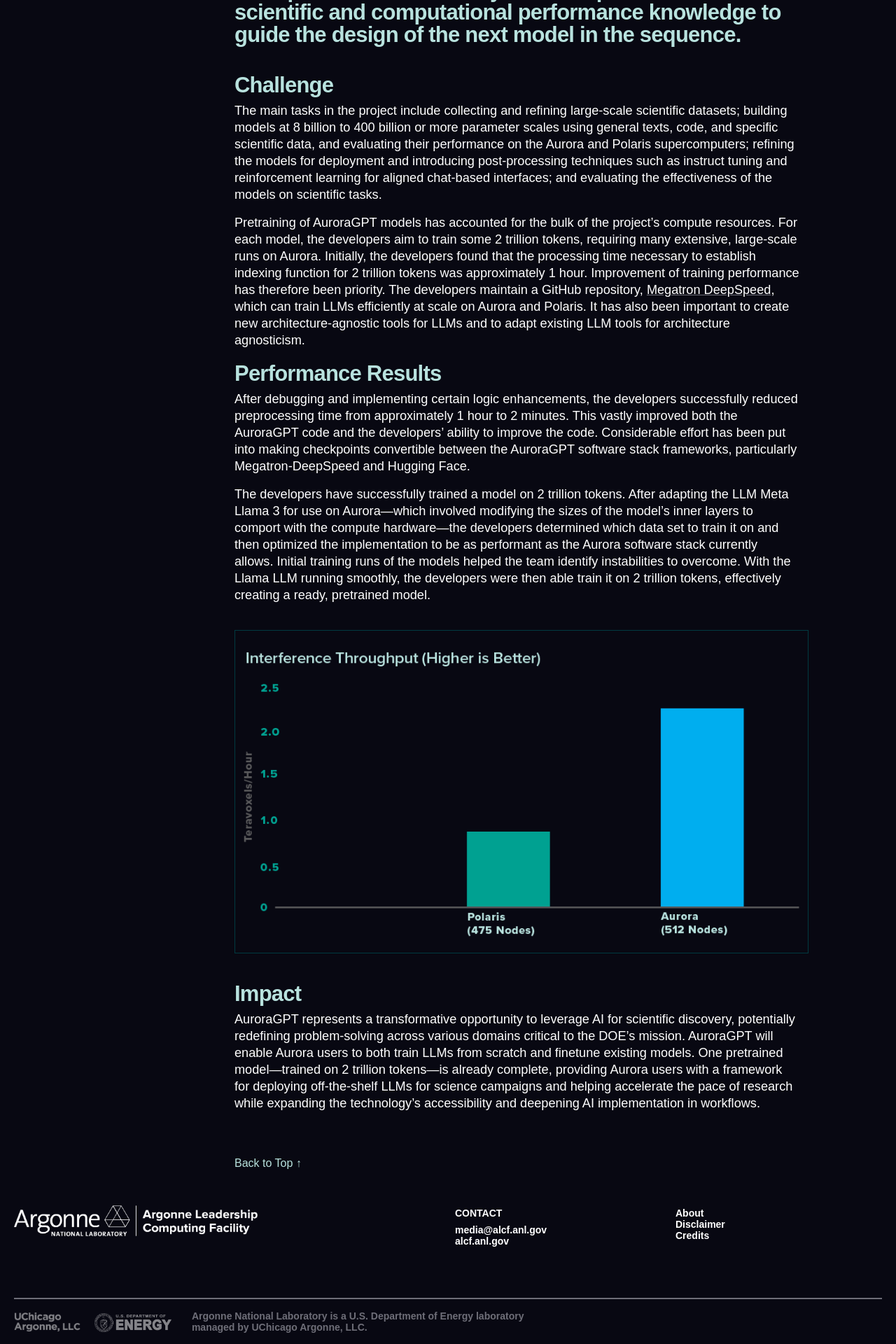
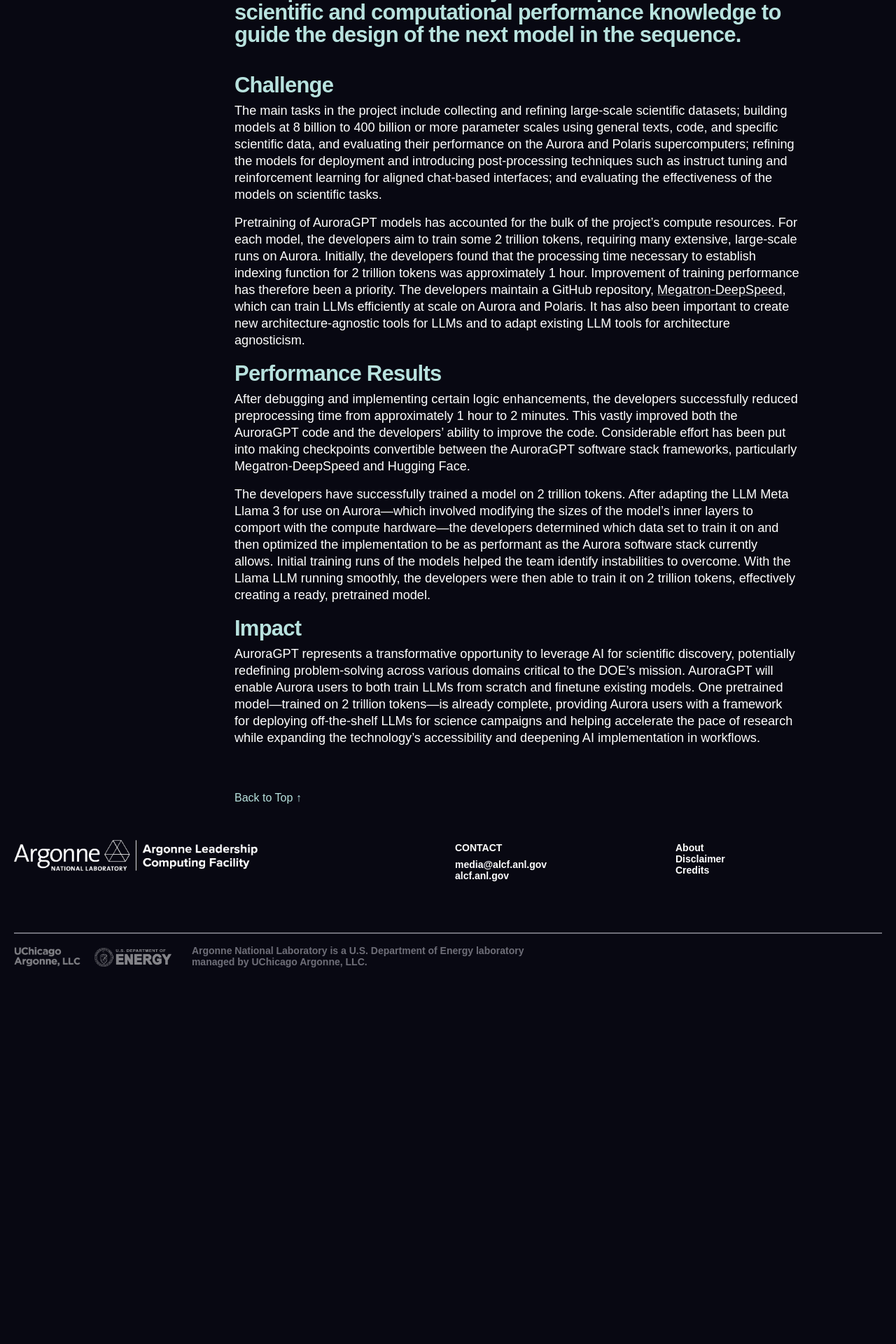
Before and after one commit to argonne-lcf/AR2024, a Jekyll site: the page built from _performancehighlights/auroragpt.md, in a window 1280 px wide. Shown: the part 1548-3468 px from the top of the page at 70% size. Built offline with Jekyll 4.4.1, drawn with Linux system fonts in a browser that asks for light colours; some web fonts are replaced.

Commit message:
Various small updates

```diff
--- a/_performancehighlights/auroragpt.md
+++ b/_performancehighlights/auroragpt.md
@@ -23,20 +23,16 @@
 ## Challenge
 The main tasks in the project include collecting and refining large-scale scientific datasets; building models at 8 billion to 400 billion or more parameter scales using general texts, code, and specific scientific data, and evaluating their performance on the Aurora and Polaris supercomputers; refining the models for deployment and introducing post-processing techniques such as instruct tuning and reinforcement learning for aligned chat-based interfaces; and evaluating the effectiveness of the models on scientific tasks.
 
-Pretraining of AuroraGPT models has accounted for the bulk of the project’s compute resources. For each model, the developers aim to train some 2 trillion tokens, requiring many extensive, large-scale runs on Aurora. Initially, the developers found that the processing time necessary to establish indexing function for 2 trillion tokens was approximately 1 hour. Improvement of training performance has therefore been priority. The developers maintain a GitHub repository, [Megatron DeepSpeed](https://github.com/argonne-lcf/Megatron-DeepSpeed), which can train LLMs efficiently at scale on Aurora and Polaris. It has also been important to create new architecture-agnostic tools for LLMs and to adapt existing LLM tools for architecture agnosticism.
+Pretraining of AuroraGPT models has accounted for the bulk of the project’s compute resources. For each model, the developers aim to train some 2 trillion tokens, requiring many extensive, large-scale runs on Aurora. Initially, the developers found that the processing time necessary to establish indexing function for 2 trillion tokens was approximately 1 hour. Improvement of training performance has therefore been a priority. The developers maintain a GitHub repository, [Megatron-DeepSpeed](https://github.com/argonne-lcf/Megatron-DeepSpeed), which can train LLMs efficiently at scale on Aurora and Polaris. It has also been important to create new architecture-agnostic tools for LLMs and to adapt existing LLM tools for architecture agnosticism.
 
 
 
 ## Performance Results
 After debugging and implementing certain logic enhancements, the developers successfully reduced preprocessing time from approximately 1 hour to 2 minutes. This vastly improved both the AuroraGPT code and the developers’ ability to improve the code. Considerable effort has been put into making checkpoints convertible between the AuroraGPT software stack frameworks, particularly Megatron-DeepSpeed and Hugging Face.
 
-The developers have successfully trained a model on 2 trillion tokens. After adapting the LLM Meta Llama 3 for use on Aurora—which involved modifying the sizes of the model’s inner layers to comport with the compute hardware—the developers determined which data set to train it on and then optimized the implementation to be as performant as the Aurora software stack currently allows. Initial training runs of the models helped the team identify instabilities to overcome. With the Llama LLM running smoothly, the developers were then able train it on 2 trillion tokens, effectively creating a ready, pretrained model.
+The developers have successfully trained a model on 2 trillion tokens. After adapting the LLM Meta Llama 3 for use on Aurora—which involved modifying the sizes of the model’s inner layers to comport with the compute hardware—the developers determined which data set to train it on and then optimized the implementation to be as performant as the Aurora software stack currently allows. Initial training runs of the models helped the team identify instabilities to overcome. With the Llama LLM running smoothly, the developers were then able to train it on 2 trillion tokens, effectively creating a ready, pretrained model.
 
 
 
-{% include media-img.html
-   source= "Chart_Connectome_.png"
-%}
-
 ## Impact
 AuroraGPT represents a transformative opportunity to leverage AI for scientific discovery, potentially redefining problem-solving across various domains critical to the DOE’s mission. AuroraGPT will enable Aurora users to both train LLMs from scratch and finetune existing models. One pretrained model—trained on 2 trillion tokens—is already complete, providing Aurora users with a framework for deploying off-the-shelf LLMs for science campaigns and helping accelerate the pace of research while expanding the technology’s accessibility and deepening AI implementation in workflows.
```
